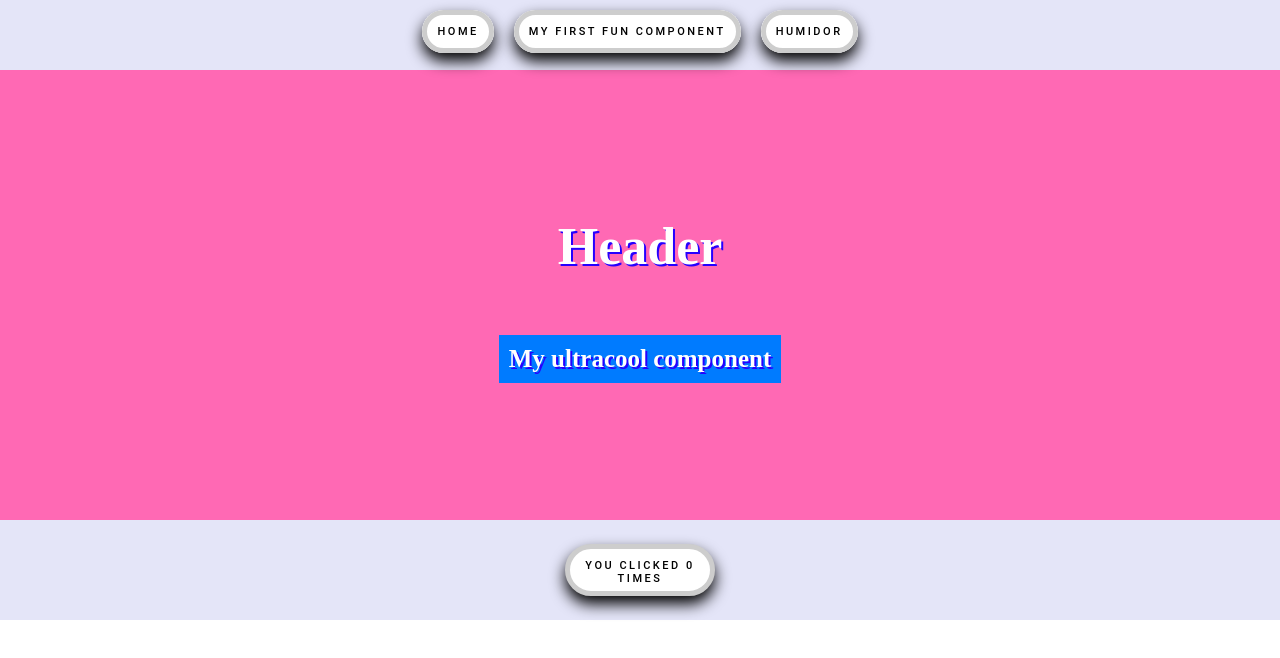
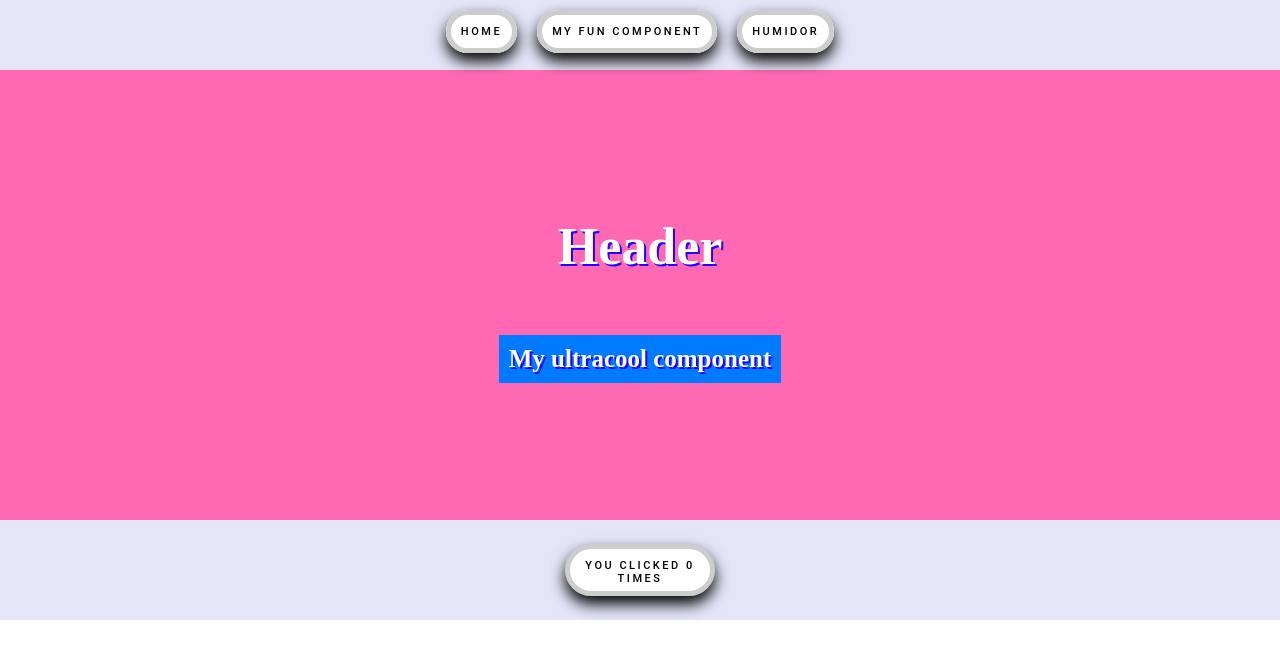
Before and after one commit to Supernuija/portfolio, a React (Create React App) app: page / in a window 1280 px wide. Shown: the top 658 px of the page. Built offline with nearby package versions, Linux system fonts and the light colour scheme.

Commit message:
fun component version

```diff
--- a/src/navbar/navbar.tsx
+++ b/src/navbar/navbar.tsx
@@ -12,7 +12,7 @@ const Navbar: React.FC<NavbarProps> = () => {
     <div className={styles.container}>
       <p className={styles.link}>
       <Link to ="/">Home</Link>
-      <Link to ="First">My First Fun Component</Link>
+      <Link to ="First">My Fun Component</Link>
       <a href={MyPdfFiles} target='_blank' rel="noreferrer">Humidor</a>
       </p>
     </div>
```
